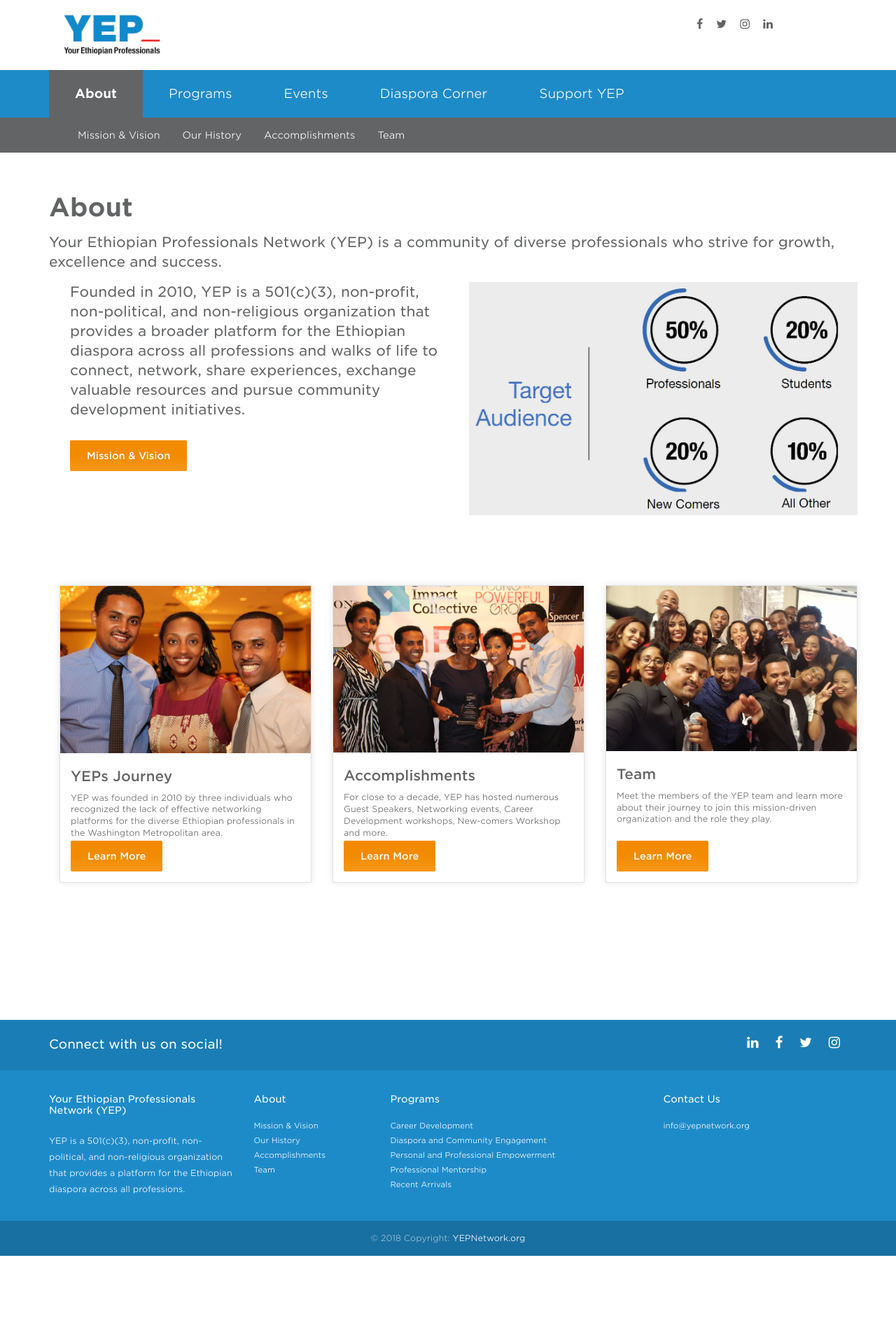
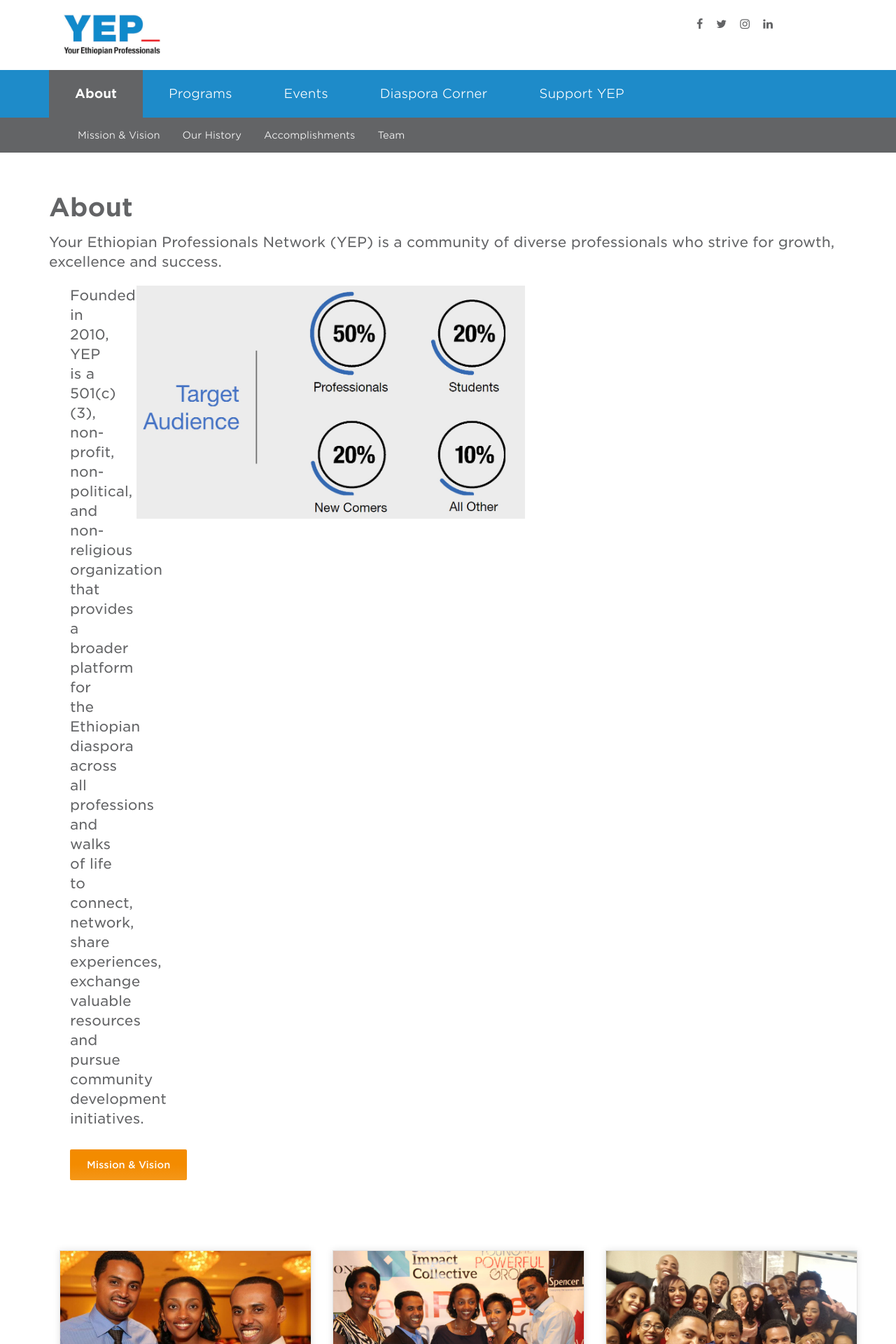
Before and after one commit to YEPNetwork/yepnetwork.github.io, a Jekyll site: the page built from about.html, in a window 1280 px wide. Shown: the top 1920 px of the page at 70% size. Built offline with Jekyll 4.4.1, drawn with Linux system fonts in a browser that asks for light colours; nearby versions of some CDN libraries; before the commit the page ends 1794 px from its top, so only the background shows below that.

Commit message:
Update about.html

```diff
--- a/about.html
+++ b/about.html
@@ -36,10 +36,10 @@
   </div>
 </div>
 <div class="container">
-  <p style="font-size: 1.0rem; font-weight: 400; margin-bottom: 0.5em;">
+  <p style="font-size: 2.0rem; font-weight: 400; margin-bottom: 0.5em;">
   <section class="page-head">
     <div class="container">
-      <div class="col-sm-12 col-md-6">
+      <div class="col-sm-12 col-md-1">
           <p style="font-size: 2.0rem; font-weight: 400; margin-bottom: 1.5em;">
            Founded in 2010, YEP is a 501(c)(3), non-profit, non-political, and non-religious organization that
             provides a broader platform for the Ethiopian diaspora across all professions and walks of life to connect, network,
```
